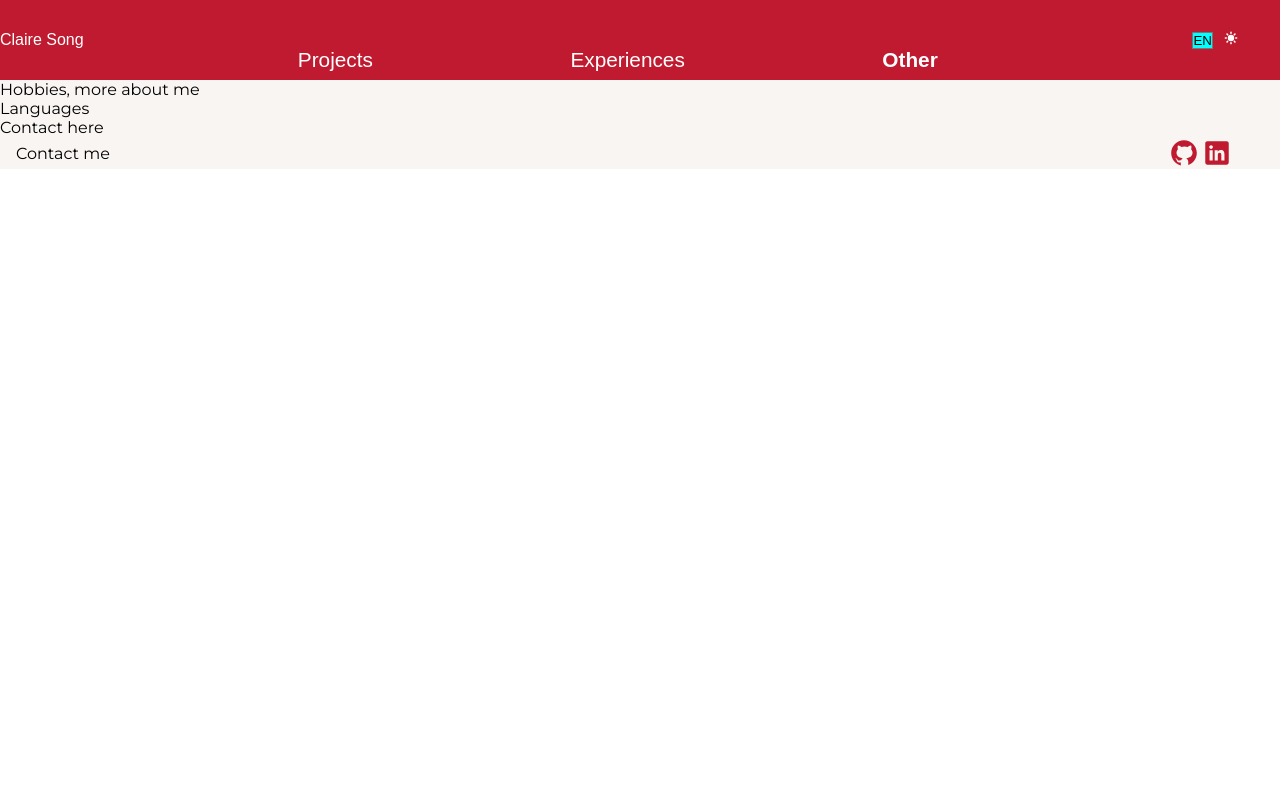
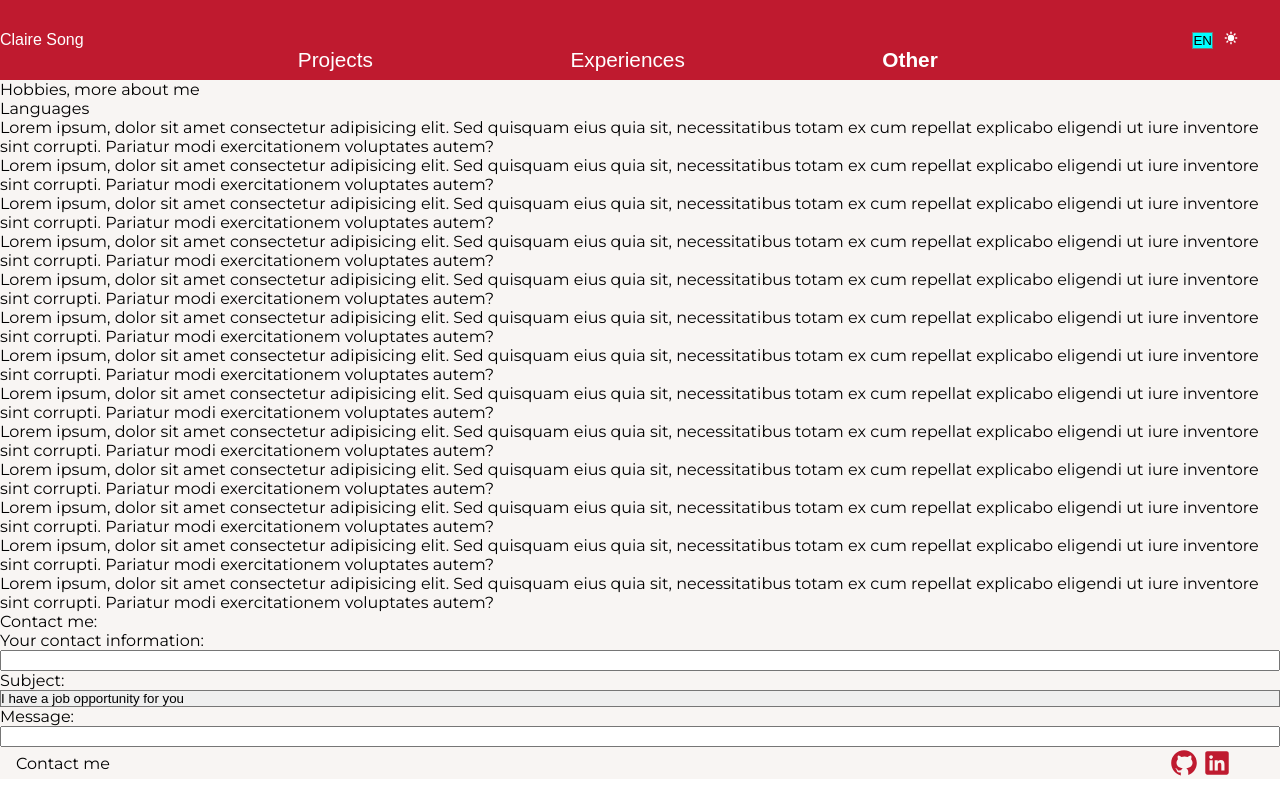
Before and after one commit to claire2d2/portfolio, a React (Vite) app: page /other in a window 1280 px wide. Built offline with nearby package versions, Linux system fonts and the light colour scheme; a web font is replaced by a local one.

Commit message:
contact init

```diff
--- a/package.json
+++ b/package.json
@@ -19,6 +19,7 @@
   "devDependencies": {
     "@types/react": "^18.2.66",
     "@types/react-dom": "^18.2.22",
+    "@types/react-router-hash-link": "^2.4.9",
     "@typescript-eslint/eslint-plugin": "^7.2.0",
     "@typescript-eslint/parser": "^7.2.0",
     "@vitejs/plugin-react-swc": "^3.5.0",
--- a/src/layout/Footer/Footer.tsx
+++ b/src/layout/Footer/Footer.tsx
@@ -1,9 +1,12 @@
+import { HashLink } from "react-router-hash-link";
 import "./Footer.css";
 
 const Footer = () => {
   return (
     <footer>
-      <div>Contact me</div>
+      <div>
+        <HashLink to="/other#contact">Contact me</HashLink>
+      </div>
       <div className="logos">
         <a href="https://github.com/claire2d2" target="_blank">
           <svg
--- /dev/null
+++ b/src/pages/Other/Other.css
@@ -0,0 +1,4 @@
+form {
+  display: flex;
+  flex-direction: column;
+}
--- a/src/pages/Other/Other.tsx
+++ b/src/pages/Other/Other.tsx
@@ -1,11 +1,100 @@
-import React from "react";
-
+import "./Other.css";
 const Other = () => {
   return (
     <div>
       <div>Hobbies, more about me</div>
       <div>Languages</div>
-      <div>Contact here</div>
+      <div>
+        Lorem ipsum, dolor sit amet consectetur adipisicing elit. Sed quisquam
+        eius quia sit, necessitatibus totam ex cum repellat explicabo eligendi
+        ut iure inventore sint corrupti. Pariatur modi exercitationem voluptates
+        autem?
+      </div>
+      <div>
+        Lorem ipsum, dolor sit amet consectetur adipisicing elit. Sed quisquam
+        eius quia sit, necessitatibus totam ex cum repellat explicabo eligendi
+        ut iure inventore sint corrupti. Pariatur modi exercitationem voluptates
+        autem?
+      </div>
+      <div>
+        Lorem ipsum, dolor sit amet consectetur adipisicing elit. Sed quisquam
+        eius quia sit, necessitatibus totam ex cum repellat explicabo eligendi
+        ut iure inventore sint corrupti. Pariatur modi exercitationem voluptates
+        autem?
+      </div>
+      <div>
+        Lorem ipsum, dolor sit amet consectetur adipisicing elit. Sed quisquam
+        eius quia sit, necessitatibus totam ex cum repellat explicabo eligendi
+        ut iure inventore sint corrupti. Pariatur modi exercitationem voluptates
+        autem?
+      </div>
+      <div>
+        Lorem ipsum, dolor sit amet consectetur adipisicing elit. Sed quisquam
+        eius quia sit, necessitatibus totam ex cum repellat explicabo eligendi
+        ut iure inventore sint corrupti. Pariatur modi exercitationem voluptates
+        autem?
+      </div>
+      <div>
+        Lorem ipsum, dolor sit amet consectetur adipisicing elit. Sed quisquam
+        eius quia sit, necessitatibus totam ex cum repellat explicabo eligendi
+        ut iure inventore sint corrupti. Pariatur modi exercitationem voluptates
+        autem?
+      </div>
+      <div>
+        Lorem ipsum, dolor sit amet consectetur adipisicing elit. Sed quisquam
+        eius quia sit, necessitatibus totam ex cum repellat explicabo eligendi
+        ut iure inventore sint corrupti. Pariatur modi exercitationem voluptates
+        autem?
+      </div>
+      <div>
+        Lorem ipsum, dolor sit amet consectetur adipisicing elit. Sed quisquam
+        eius quia sit, necessitatibus totam ex cum repellat explicabo eligendi
+        ut iure inventore sint corrupti. Pariatur modi exercitationem voluptates
+        autem?
+      </div>
+      <div>
+        Lorem ipsum, dolor sit amet consectetur adipisicing elit. Sed quisquam
+        eius quia sit, necessitatibus totam ex cum repellat explicabo eligendi
+        ut iure inventore sint corrupti. Pariatur modi exercitationem voluptates
+        autem?
+      </div>
+      <div>
+        Lorem ipsum, dolor sit amet consectetur adipisicing elit. Sed quisquam
+        eius quia sit, necessitatibus totam ex cum repellat explicabo eligendi
+        ut iure inventore sint corrupti. Pariatur modi exercitationem voluptates
+        autem?
+      </div>
+      <div>
+        Lorem ipsum, dolor sit amet consectetur adipisicing elit. Sed quisquam
+        eius quia sit, necessitatibus totam ex cum repellat explicabo eligendi
+        ut iure inventore sint corrupti. Pariatur modi exercitationem voluptates
+        autem?
+      </div>
+      <div>
+        Lorem ipsum, dolor sit amet consectetur adipisicing elit. Sed quisquam
+        eius quia sit, necessitatibus totam ex cum repellat explicabo eligendi
+        ut iure inventore sint corrupti. Pariatur modi exercitationem voluptates
+        autem?
+      </div>
+      <div>
+        Lorem ipsum, dolor sit amet consectetur adipisicing elit. Sed quisquam
+        eius quia sit, necessitatibus totam ex cum repellat explicabo eligendi
+        ut iure inventore sint corrupti. Pariatur modi exercitationem voluptates
+        autem?
+      </div>
+      <div>Contact me:</div>
+      <form action="" id="contact">
+        <label htmlFor="email">Your contact information:</label>
+        <input type="email" required />
+        <label htmlFor="reason">Subject:</label>
+        <select name="reason" id="reason" required>
+          <option value="recruitment">I have a job opportunity for you</option>
+          <option value="connect">I have a question</option>
+          <option value="other">Other</option>
+        </select>
+        <label htmlFor="content">Message:</label>
+        <input type="text" className="message-content" />
+      </form>
     </div>
   );
 };
```
Also changed, not shown: 1 other file (tests, documents, lock files or other folders).
